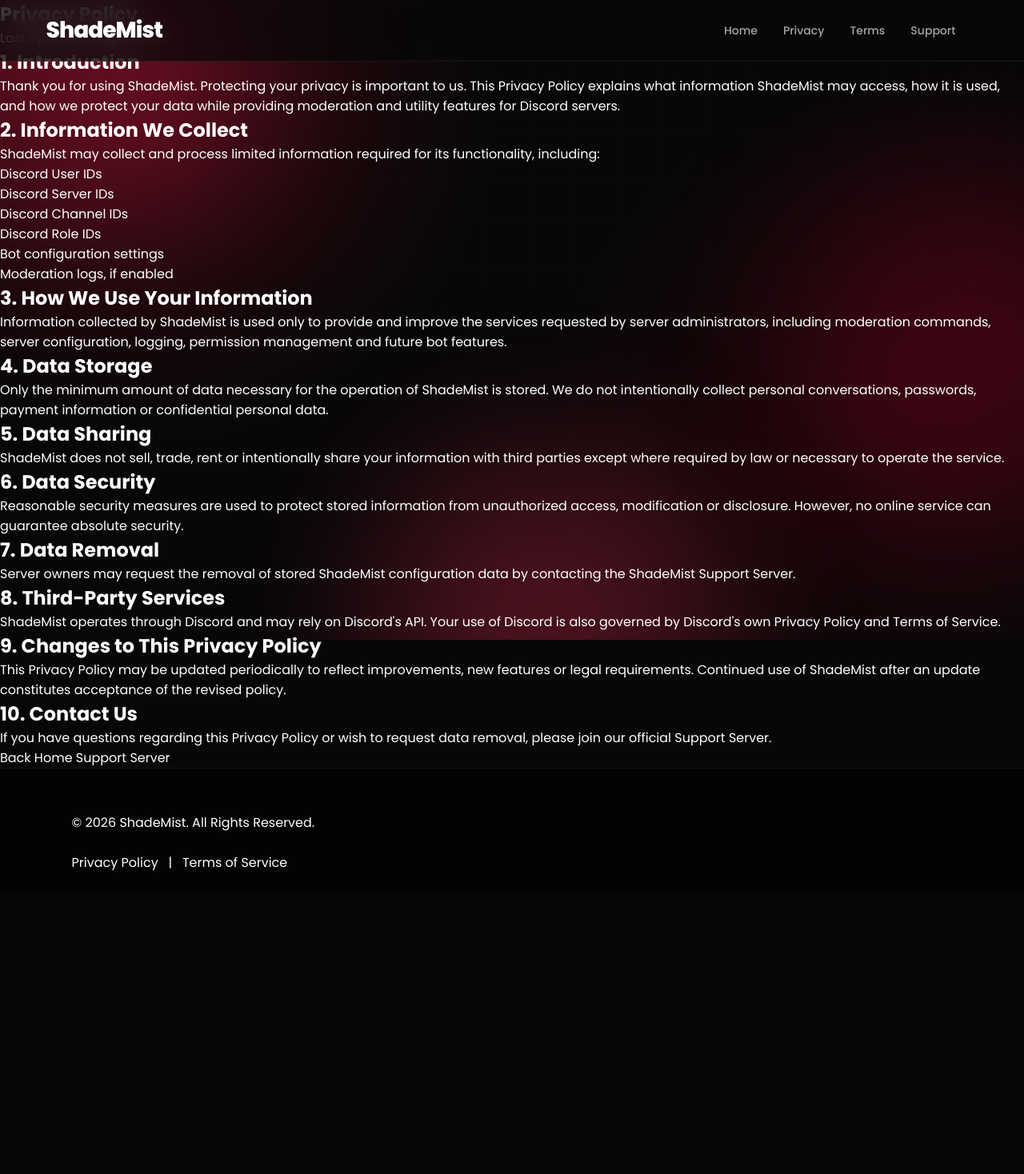
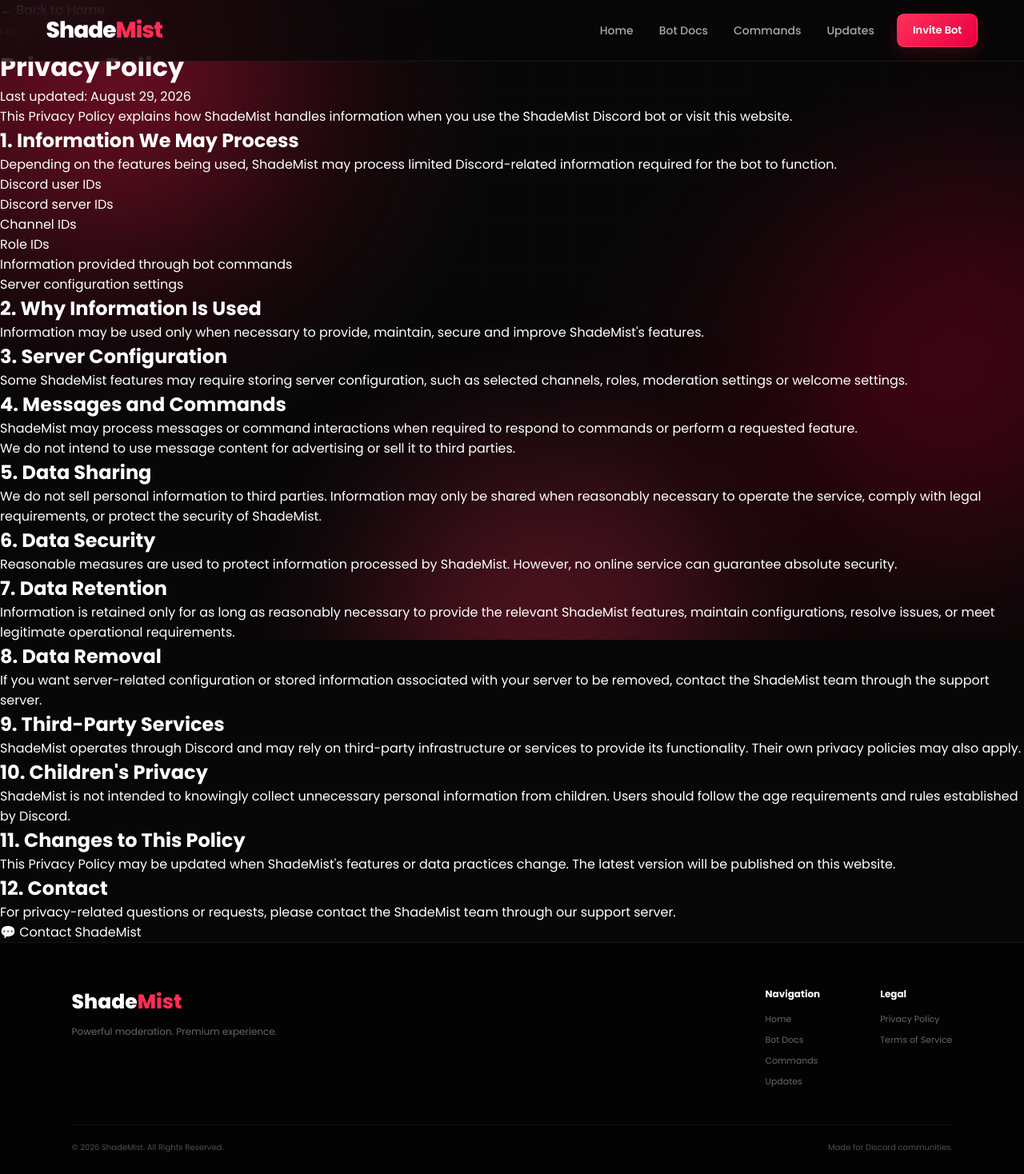
Before and after one commit to monarchxyspider/Shademist-docs, a plain HTML site: page privacy.html in a window 1280 px wide. Shown: the whole page at 80% size. Before the commit the page ends 1116 px from the top, so only its background shows below. Drawn offline with Linux system fonts and the light colour scheme.

Commit message:
Update privacy.html

```diff
--- a/privacy.html
+++ b/privacy.html
@@ -4,9 +4,17 @@
 <head>
 
     <meta charset="UTF-8">
-<meta name="viewport" content="width=device-width, initial-scale=1.0">
+    <meta
+        name="viewport"
+        content="width=device-width, initial-scale=1.0"
+    >
 
-<title>Privacy Policy | ShadeMist</title>
+    <meta
+        name="description"
+        content="ShadeMist Privacy Policy"
+    >
+
+    <title>ShadeMist | Privacy Policy</title>
 
     <link rel="stylesheet" href="style.css">
 
@@ -25,9 +33,11 @@
 
 </head>
 
+
 <body>
 
-<!-- ANIMATED BACKGROUND -->
+
+<!-- BACKGROUND -->
 
 <div class="animated-bg">
 
@@ -38,15 +48,17 @@
 </div>
 
 
+
 <!-- HEADER -->
 
 <header>
 
     <nav class="navbar">
 
-<h2 class="logo">
-ShadeMist
-</h2>
+        <a href="index.html" class="logo">
+            Shade<span>Mist</span>
+        </a>
+
 
         <div class="nav-links">
 
@@ -54,19 +66,28 @@
                 Home
             </a>
 
-<a href="privacy.html">
-Privacy
+            <a href="docs.html">
+                Bot Docs
             </a>
 
-<a href="terms.html">
-Terms
+            <a href="commands.html">
+                Commands
             </a>
 
+            <a href="updates.html">
+                Updates
+            </a>
+
+        </div>
+
+
+        <div class="nav-right">
+
             <a
-href="https://discord.gg/54vJcse3"
-target="_blank"
+                href="https://discord.com/oauth2/authorize?client_id=1481550443149529270&permissions=8&integration_type=0&scope=bot+applications.commands"
+                class="nav-invite"
             >
-Support
+                Invite Bot
             </a>
 
         </div>
@@ -76,78 +97,133 @@
 </header>
 
 
+
+<!-- ================================================= -->
 <!-- PRIVACY -->
+<!-- ================================================= -->
 
-<section class="legal-page">
+<main class="legal-page">
+
 
     <div class="legal-content">
+
+
+        <!-- BACK BUTTON -->
+
+        <a
+            href="index.html"
+            class="legal-back"
+        >
+            ← Back to Home
+        </a>
+
+
+
+        <div class="legal-heading">
+
+            <span class="section-label">
+                LEGAL
+            </span>
 
             <h1>
                 Privacy Policy
             </h1>
 
             <p class="last-updated">
-Last Updated: August 2026
+                Last updated: August 29, 2026
+            </p>
+
+        </div>
+
+
+
+        <p>
+            This Privacy Policy explains how ShadeMist handles
+            information when you use the ShadeMist Discord bot
+            or visit this website.
         </p>
 
 
+
         <h2>
-1. Introduction
+            1. Information We May Process
         </h2>
 
         <p>
-Thank you for using ShadeMist. Protecting your privacy
-is important to us. This Privacy Policy explains what
-information ShadeMist may access, how it is used, and
-how we protect your data while providing moderation
-and utility features for Discord servers.
-</p>
-
-
-<h2>
-2. Information We Collect
-</h2>
-
-<p>
-ShadeMist may collect and process limited information
-required for its functionality, including:
+            Depending on the features being used, ShadeMist may
+            process limited Discord-related information required
+            for the bot to function.
         </p>
 
         <ul>
 
-<li>Discord User IDs</li>
-<li>Discord Server IDs</li>
-<li>Discord Channel IDs</li>
-<li>Discord Role IDs</li>
-<li>Bot configuration settings</li>
-<li>Moderation logs, if enabled</li>
+            <li>
+                Discord user IDs
+            </li>
+
+            <li>
+                Discord server IDs
+            </li>
+
+            <li>
+                Channel IDs
+            </li>
+
+            <li>
+                Role IDs
+            </li>
+
+            <li>
+                Information provided through bot commands
+            </li>
+
+            <li>
+                Server configuration settings
+            </li>
 
         </ul>
 
 
+
         <h2>
-3. How We Use Your Information
+            2. Why Information Is Used
         </h2>
 
         <p>
-Information collected by ShadeMist is used only to
-provide and improve the services requested by server
-administrators, including moderation commands, server
-configuration, logging, permission management and
-future bot features.
+            Information may be used only when necessary to
+            provide, maintain, secure and improve ShadeMist's
+            features.
         </p>
 
 
+
         <h2>
-4. Data Storage
+            3. Server Configuration
         </h2>
 
         <p>
-Only the minimum amount of data necessary for the
-operation of ShadeMist is stored. We do not intentionally
-collect personal conversations, passwords, payment
-information or confidential personal data.
+            Some ShadeMist features may require storing server
+            configuration, such as selected channels, roles,
+            moderation settings or welcome settings.
         </p>
+
+
+
+        <h2>
+            4. Messages and Commands
+        </h2>
+
+        <p>
+            ShadeMist may process messages or command interactions
+            when required to respond to commands or perform a
+            requested feature.
+        </p>
+
+        <p>
+            We do not intend to use message content for
+            advertising or sell it to third parties.
+        </p>
+
 
 
         <h2>
@@ -155,10 +231,12 @@
         </h2>
 
         <p>
-ShadeMist does not sell, trade, rent or intentionally
-share your information with third parties except where
-required by law or necessary to operate the service.
+            We do not sell personal information to third parties.
+            Information may only be shared when reasonably
+            necessary to operate the service, comply with legal
+            requirements, or protect the security of ShadeMist.
         </p>
+
 
 
         <h2>
@@ -166,106 +244,188 @@
         </h2>
 
         <p>
-Reasonable security measures are used to protect
-stored information from unauthorized access,
-modification or disclosure. However, no online service
+            Reasonable measures are used to protect information
+            processed by ShadeMist. However, no online service
             can guarantee absolute security.
         </p>
 
 
+
         <h2>
-7. Data Removal
+            7. Data Retention
         </h2>
 
         <p>
-Server owners may request the removal of stored
-ShadeMist configuration data by contacting the
-ShadeMist Support Server.
+            Information is retained only for as long as reasonably
+            necessary to provide the relevant ShadeMist features,
+            maintain configurations, resolve issues, or meet
+            legitimate operational requirements.
         </p>
 
 
+
         <h2>
-8. Third-Party Services
+            8. Data Removal
+        </h2>
+
+        <p>
+            If you want server-related configuration or stored
+            information associated with your server to be removed,
+            contact the ShadeMist team through the support server.
+        </p>
+
+
+
+        <h2>
+            9. Third-Party Services
         </h2>
 
         <p>
             ShadeMist operates through Discord and may rely on
-Discord's API. Your use of Discord is also governed
-by Discord's own Privacy Policy and Terms of Service.
+            third-party infrastructure or services to provide
+            its functionality. Their own privacy policies may
+            also apply.
         </p>
 
 
+
         <h2>
-9. Changes to This Privacy Policy
+            10. Children's Privacy
         </h2>
 
         <p>
-This Privacy Policy may be updated periodically to
-reflect improvements, new features or legal requirements.
-Continued use of ShadeMist after an update constitutes
-acceptance of the revised policy.
+            ShadeMist is not intended to knowingly collect
+            unnecessary personal information from children.
+            Users should follow the age requirements and rules
+            established by Discord.
         </p>
 
 
+
         <h2>
-10. Contact Us
+            11. Changes to This Policy
         </h2>
 
         <p>
-If you have questions regarding this Privacy Policy
-or wish to request data removal, please join our
-official Support Server.
+            This Privacy Policy may be updated when ShadeMist's
+            features or data practices change. The latest version
+            will be published on this website.
         </p>
 
 
-<div class="buttons">
+
+        <h2>
+            12. Contact
+        </h2>
+
+        <p>
+            For privacy-related questions or requests, please
+            contact the ShadeMist team through our support server.
+        </p>
+
+
+        <div class="legal-actions">
 
             <a
-class="btn red"
-href="index.html"
+                href="https://discord.gg/54vJcse3"
+                target="_blank"
+                rel="noopener noreferrer"
+                class="legal-support"
             >
-Back Home
+                💬 Contact ShadeMist
             </a>
 
-<a
-class="btn dark"
-href="https://discord.gg/54vJcse3"
->
-Support Server
+        </div>
+
+
+    </div>
+
+</main>
+
+
+
+<!-- FOOTER -->
+
+<footer>
+
+    <div class="footer-content">
+
+        <div class="footer-brand">
+
+            <div class="footer-logo">
+                Shade<span>Mist</span>
+            </div>
+
+            <p>
+                Powerful moderation.
+                Premium experience.
+            </p>
+
+        </div>
+
+
+        <div class="footer-links">
+
+            <div>
+
+                <h4>
+                    Navigation
+                </h4>
+
+                <a href="index.html">
+                    Home
+                </a>
+
+                <a href="docs.html">
+                    Bot Docs
+                </a>
+
+                <a href="commands.html">
+                    Commands
+                </a>
+
+                <a href="updates.html">
+                    Updates
+                </a>
+
+            </div>
+
+
+            <div>
+
+                <h4>
+                    Legal
+                </h4>
+
+                <a href="privacy.html">
+                    Privacy Policy
+                </a>
+
+                <a href="terms.html">
+                    Terms of Service
                 </a>
 
             </div>
 
         </div>
 
-</section>
+    </div>
 
 
-<!-- FOOTER -->
-
-<footer>
+    <div class="footer-bottom">
 
         <p>
             © 2026 ShadeMist. All Rights Reserved.
         </p>
 
-<br>
-
         <p>
-
-<a href="privacy.html">
-Privacy Policy
-</a>
-
-&nbsp; | &nbsp;
-
-<a href="terms.html">
-Terms of Service
-</a>
-
+            Made for Discord communities.
         </p>
 
+    </div>
+
 </footer>
+
 
 </body>
 
```
Lines whose indentation alone changed are shown as unchanged.
